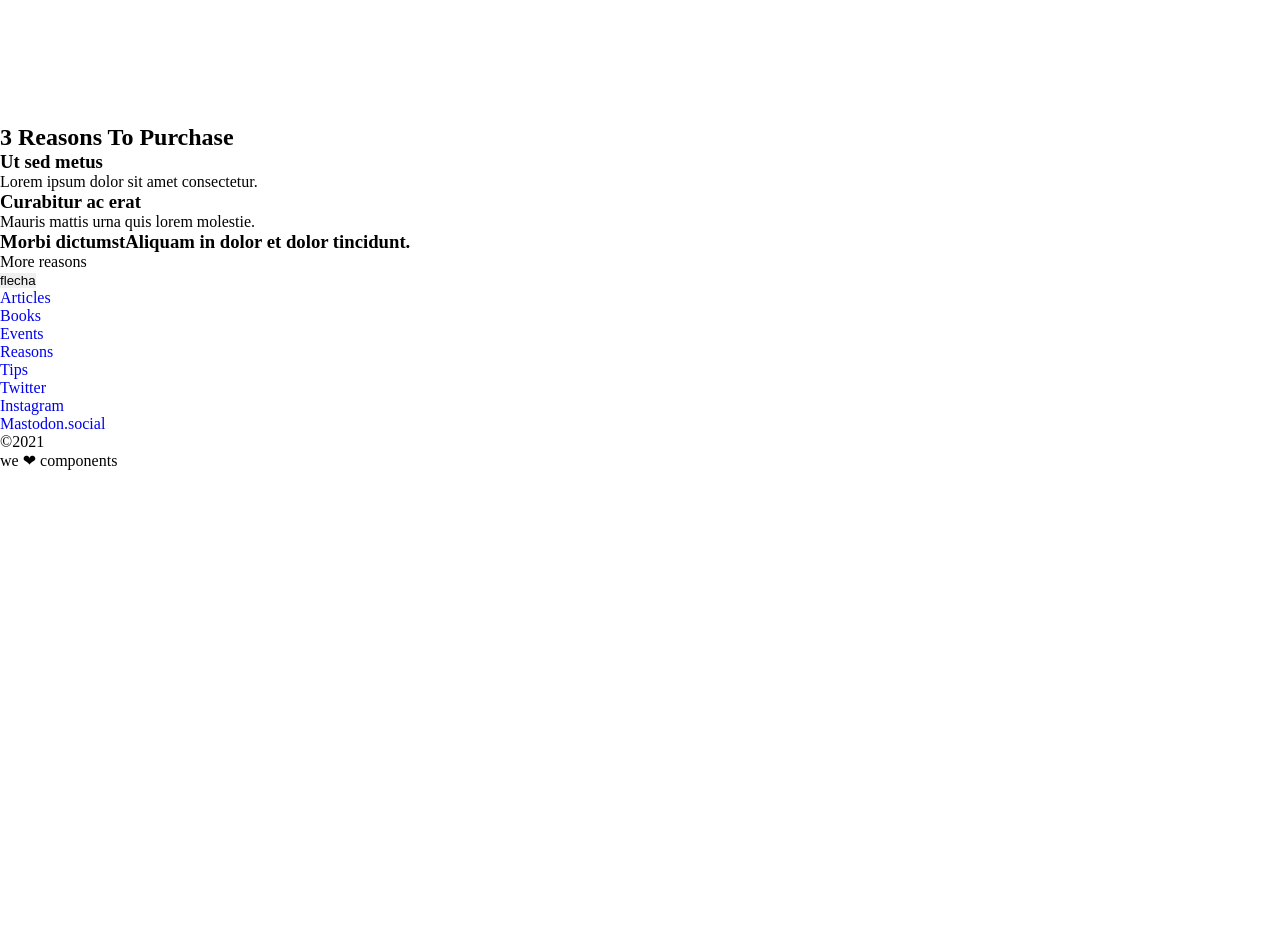
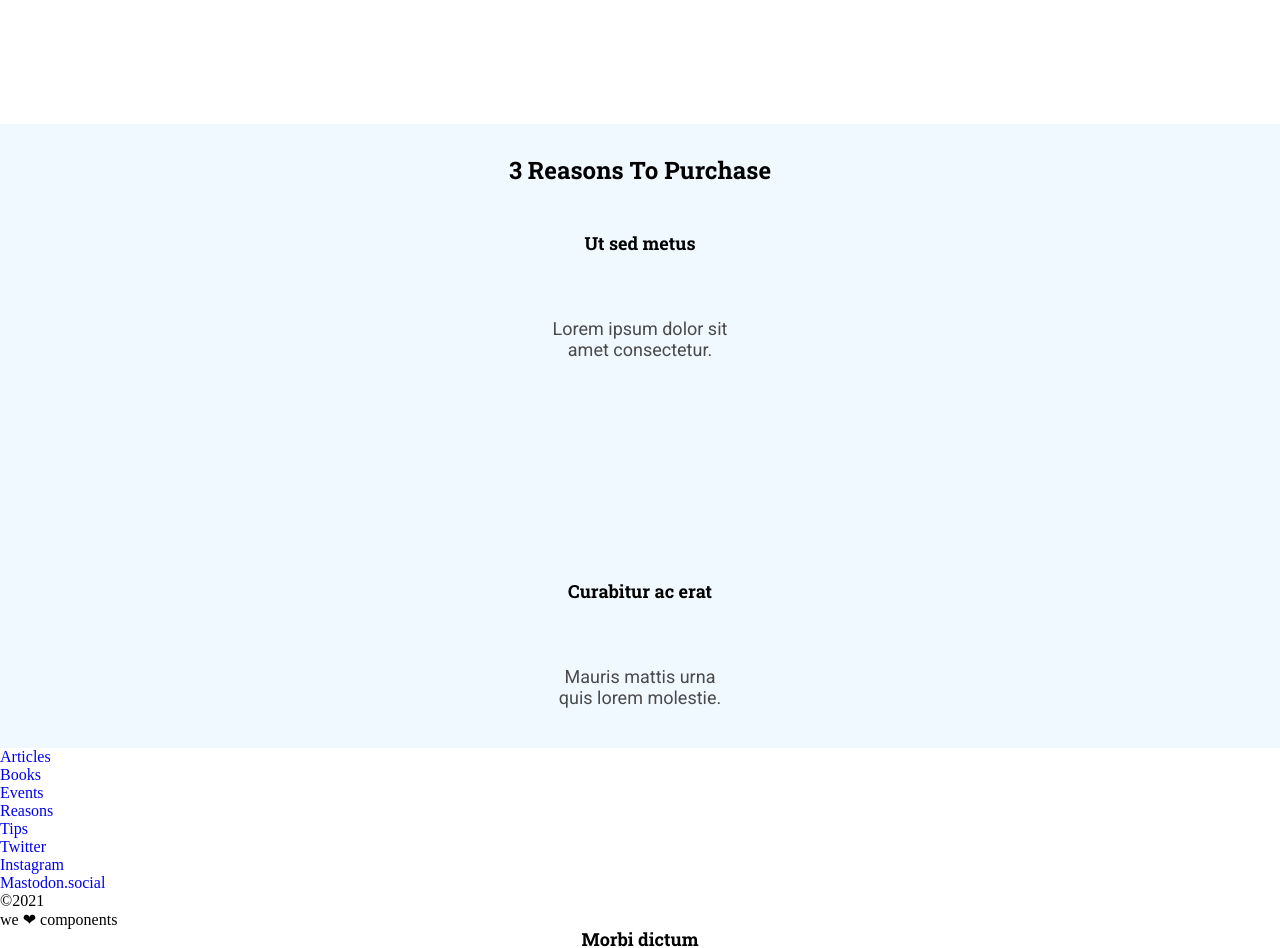
Before and after one commit to albavidalm/Anonymous-Proxy, a website: page src/html/index.html in a window 1280 px wide. Shown: the part 820-1768 px from the top of the page. Before the commit the page ends 1290 px from the top, so only its background shows below. Drawn offline with nearby package versions, Linux system fonts and the light colour scheme; files that its build step writes are made by us from their sources; files whose address does not match are found by name.

Commit message:
Add grid

```diff
--- a/src/html/partials/action.html
+++ b/src/html/partials/action.html
@@ -1,17 +1,29 @@
-</section class="action">
-<section>
-  <h2>3 Reasons To Purchase</h2>
-  <article>
-    <h3>Ut sed metus</h3>
-    <p>Lorem ipsum dolor sit amet consectetur.</p>
-  </article>
-  <article>
-    <h3>Curabitur ac erat</h3>
-    <p>Mauris mattis urna quis lorem molestie.</p>
-  </article>
-  <article>
-    <h3>Morbi dictumstAliquam in dolor et dolor tincidunt.</h3>
-    <p>More reasons</p>
-  </article>
-  <button>flecha</button>
+<section class="action">
+  <h2 class="action__title">3 Reasons To Purchase</h2>
+
+  <div class="reasons">
+
+    <article class="reasons reason1">
+      <h3 class="reasons__title">Ut sed metus</h3>
+      <p class="reasons__text">Lorem ipsum dolor sit amet consectetur.</p>
+    </article>
+
+    <article class="reasons reason2">
+      <h3 class="reasons__title">Curabitur ac erat</h3>
+      <p class="reasons__text">Mauris mattis urna quis lorem molestie.</p>
+    </article>
+
+    <article class="reasons reason3">
+      <h3 class="reasons__title">Morbi dictum</h3>
+      <p class="reasons__text">Aliquam in dolor et dolor tincidunt.</p>
+    </article>
+
+    <div class="reasons button"><a class="button__link" href="http://adalab.es" target="_blank" alt="More reasons" title="More reasons">More reasons</a></div>
+
+
+    <div class="reasons circle-scroll">
+      <a class="scroll-down__link" href="http://adalab.es" target="_blank" alt="Arrow down" title="Go to 3 reasons to purchase"><img class="scroll-down__img" src="./assets/images/ico-arrow.svg" alt="Down arrow" title="Down arrow"></a>
+    </div>
+
+  </div>
 </section>
--- /dev/null
+++ b/src/scss/layout/_action.scss
@@ -0,0 +1,33 @@
+.action {
+  background-color: $light-blue-background;
+  height: 100vh;
+  max-height: 624px;
+  text-align: center;
+  &__title {
+    font-family: $second-font;
+    font-weight: bold;
+    font-size: 24px;
+    text-align: center;
+    padding-top: 30px;
+    padding-bottom: 45px;
+  }
+}
+
+.reasons {
+  justify-content: center;
+  display: grid;
+  grid-template-columns: 180px;
+  grid-template-rows: 1fr 1fr 1fr 1fr;
+  grid-gap: 45px;
+  &__title {
+    font-family: $second-font;
+    font-size: 18px;
+    font-weight: bold;
+  }
+  &__text {
+    font-family: $main-font;
+    font-size: 18px;
+    font-weight: normal;
+    color: $brown-text;
+  }
+}
--- a/src/scss/main.scss
+++ b/src/scss/main.scss
@@ -3,5 +3,6 @@
 @import "core/scrollbutton";
 @import "components/links";
 @import "layout/header";
+@import "layout/action";
 @import "layout/footer";
 @import "pages/index";
```
Also changed, not shown: src/html/index.html (+2 -1 lines).
